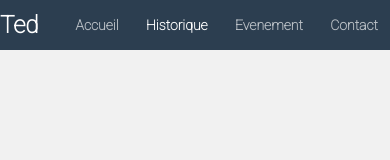
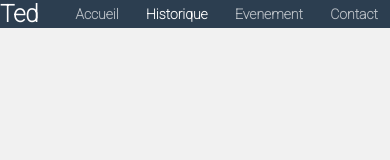
Before and after one commit to TedJoyeux/Challenge, a plain HTML site: page index.html in a window 390 px wide. Drawn offline with Linux system fonts and the light colour scheme.

Commit message:
responsive

```diff
--- a/style.css
+++ b/style.css
@@ -42,4 +42,8 @@ color: #fff;
         justify-content: space-between;
         align-items: center;
     }
+    .topbar-logo,
+    .menu{
+        padding: 0;
+    }
 }
```
